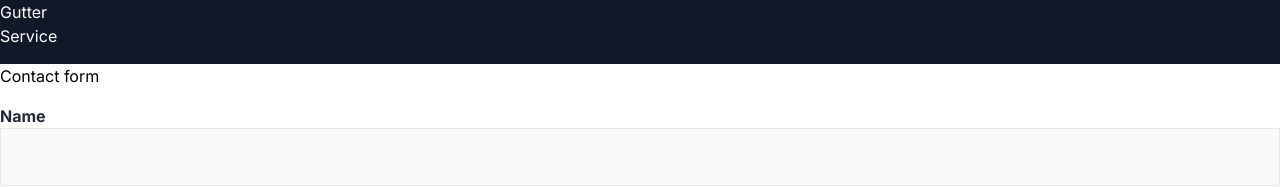
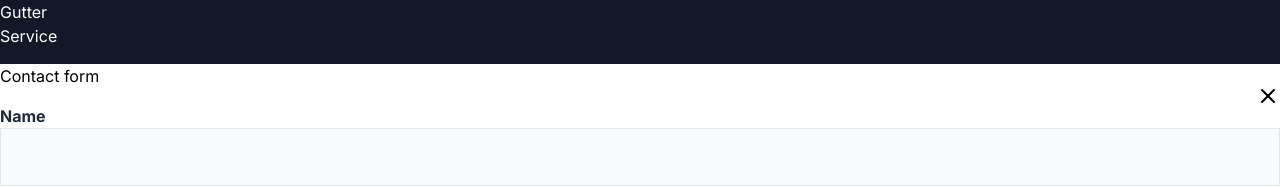
Before and after one commit to hannakozak/gutter-service, a Next.js app: page /contact in a window 1280 px wide. Shown: the top 187 px of the page. Built offline with nearby package versions, Linux system fonts and the light colour scheme; a web font is replaced by a local one.

Commit message:
feat: add close icon to contact form

```diff
--- a/src/ui/contact/contact.tsx
+++ b/src/ui/contact/contact.tsx
@@ -1,5 +1,6 @@
 "use client";
 
+import { X } from "lucide-react";
 import { useRouter } from "next/navigation";
 import { type FormEvent } from "react";
 
@@ -34,7 +35,13 @@ export const Contact = () => {
 			alert("Error, please try resubmitting the form");
 		}
 	}
+
+	const close = () => {
+		router.push("/");
+	};
 	return (
+		<div className="relative">
+			<X className="absolute right-0 top-[-20px] cursor-pointer" onClick={close} />
 			<form onSubmit={handleSubmit}>
 				<div className="my-4 flex w-full flex-col">
 					<label className="font-bold text-gray-800" htmlFor="name">
@@ -86,5 +93,6 @@ export const Contact = () => {
 					Send Message
 				</button>
 			</form>
+		</div>
 	);
 };
```
Lines whose indentation alone changed are shown as unchanged.
